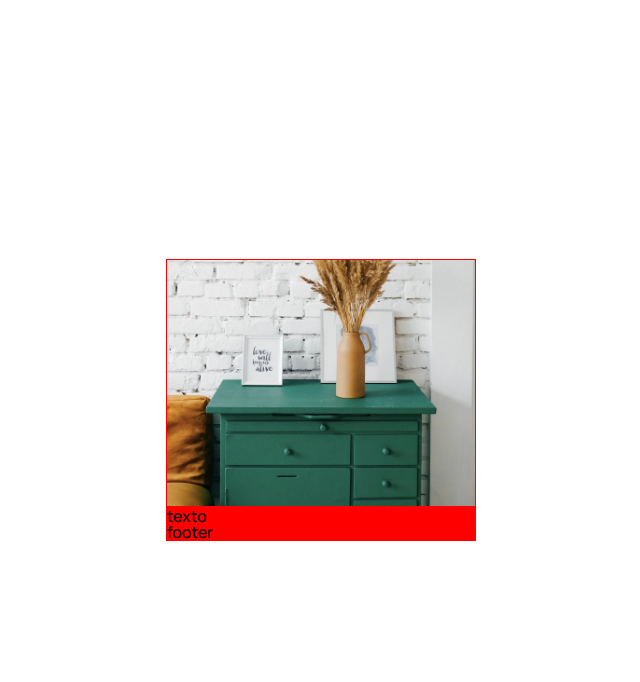
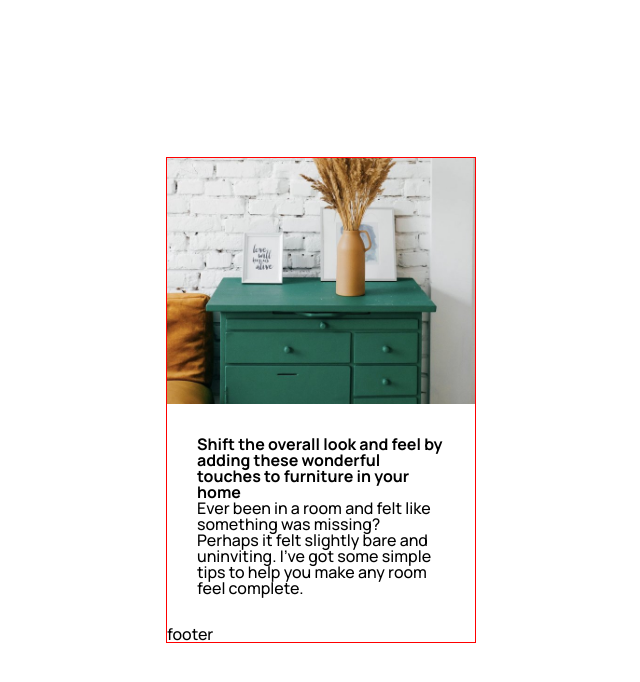
Before and after one commit to FranciscoFrontEndDeveloper/articlePreviewComponentMaster, an Angular app: page / in a window 1280 px wide. Shown: the top 682 px of the page, without its empty margins (319-959 px from the left). Built offline with nearby package versions, Linux system fonts and the light colour scheme.

Commit message:
text component created

```diff
--- a/src/app/app.module.ts
+++ b/src/app/app.module.ts
@@ -5,12 +5,14 @@ import { AppRoutingModule } from './app-routing.module';
 import { AppComponent } from './app.component';
 import { CardmainComponent } from './components/cardmain/cardmain.component';
 import { ImagenmainComponent } from './components/imagenmain/imagenmain.component';
+import { TextComponent } from './components/text/text.component';
 
 @NgModule({
   declarations: [
     AppComponent,
     CardmainComponent,
-    ImagenmainComponent
+    ImagenmainComponent,
+    TextComponent
   ],
   imports: [
     BrowserModule,
--- a/src/app/components/cardmain/cardmain.component.html
+++ b/src/app/components/cardmain/cardmain.component.html
@@ -2,6 +2,8 @@
  <div>
   <app-imagenmain></app-imagenmain>
  </div>
- <div>texto</div>
+ <div>
+  <app-text></app-text>
+ </div>
  <div>footer</div>
 </section>
--- a/src/app/components/cardmain/cardmain.component.sass
+++ b/src/app/components/cardmain/cardmain.component.sass
@@ -3,4 +3,5 @@
  border: 1px solid red
  width: 310px
  height: auto
- background: red
+ div:nth-child(2)
+  padding: 30px
--- /dev/null
+++ b/src/app/components/text/text.component.html
@@ -0,0 +1,6 @@
+<h1>Shift the overall look and feel by adding these wonderful
+ touches to furniture in your home</h1>
+
+<p>Ever been in a room and felt like something was missing? Perhaps
+ it felt slightly bare and uninviting. I’ve got some simple tips
+ to help you make any room feel complete.</p>
```
Also changed, not shown: src/app/components/text/text.component.ts (added, +10 -0 lines), src/app/components/text/text.component.sass (added), 1 other file (tests, documents, lock files or other folders).
